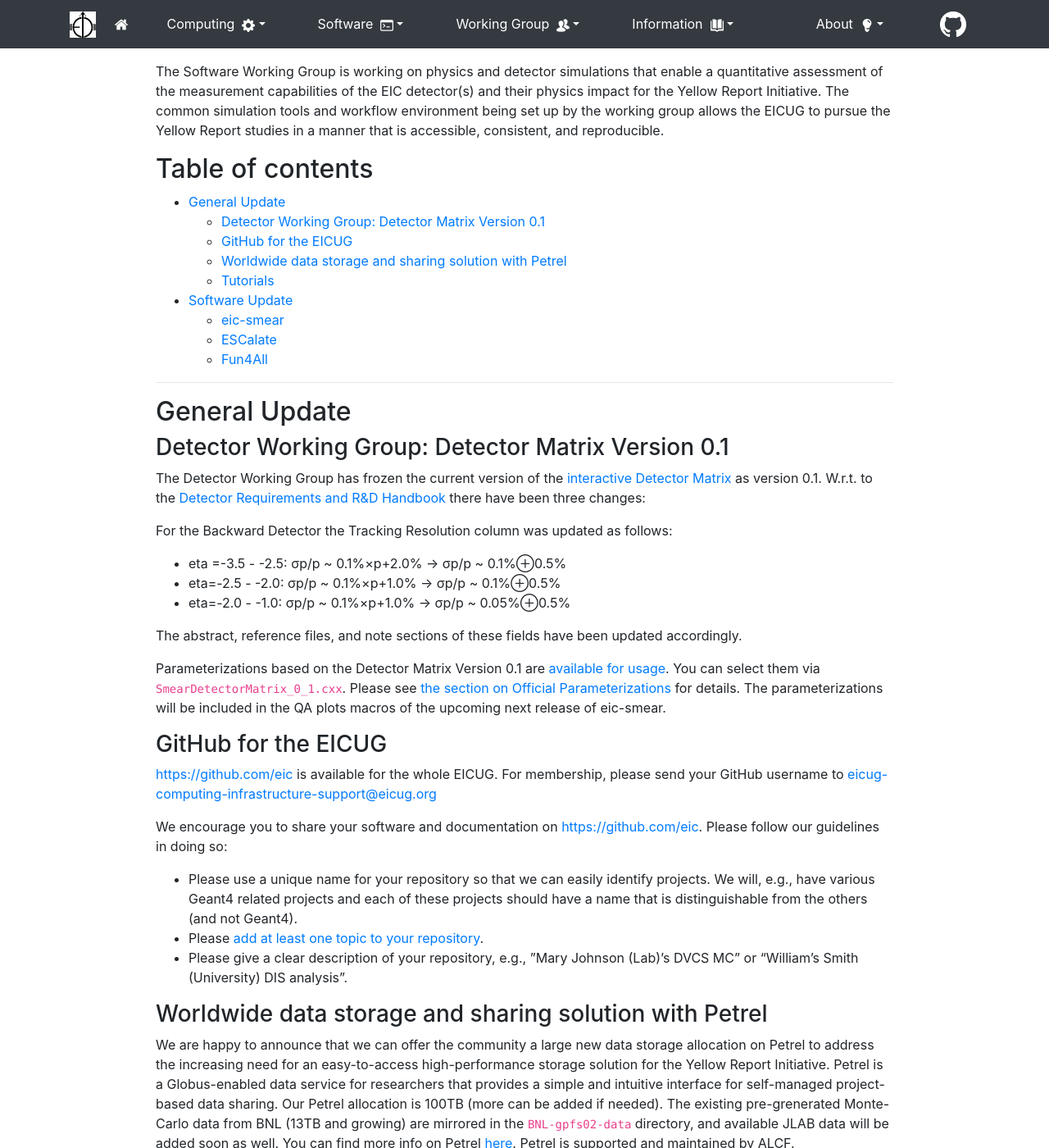
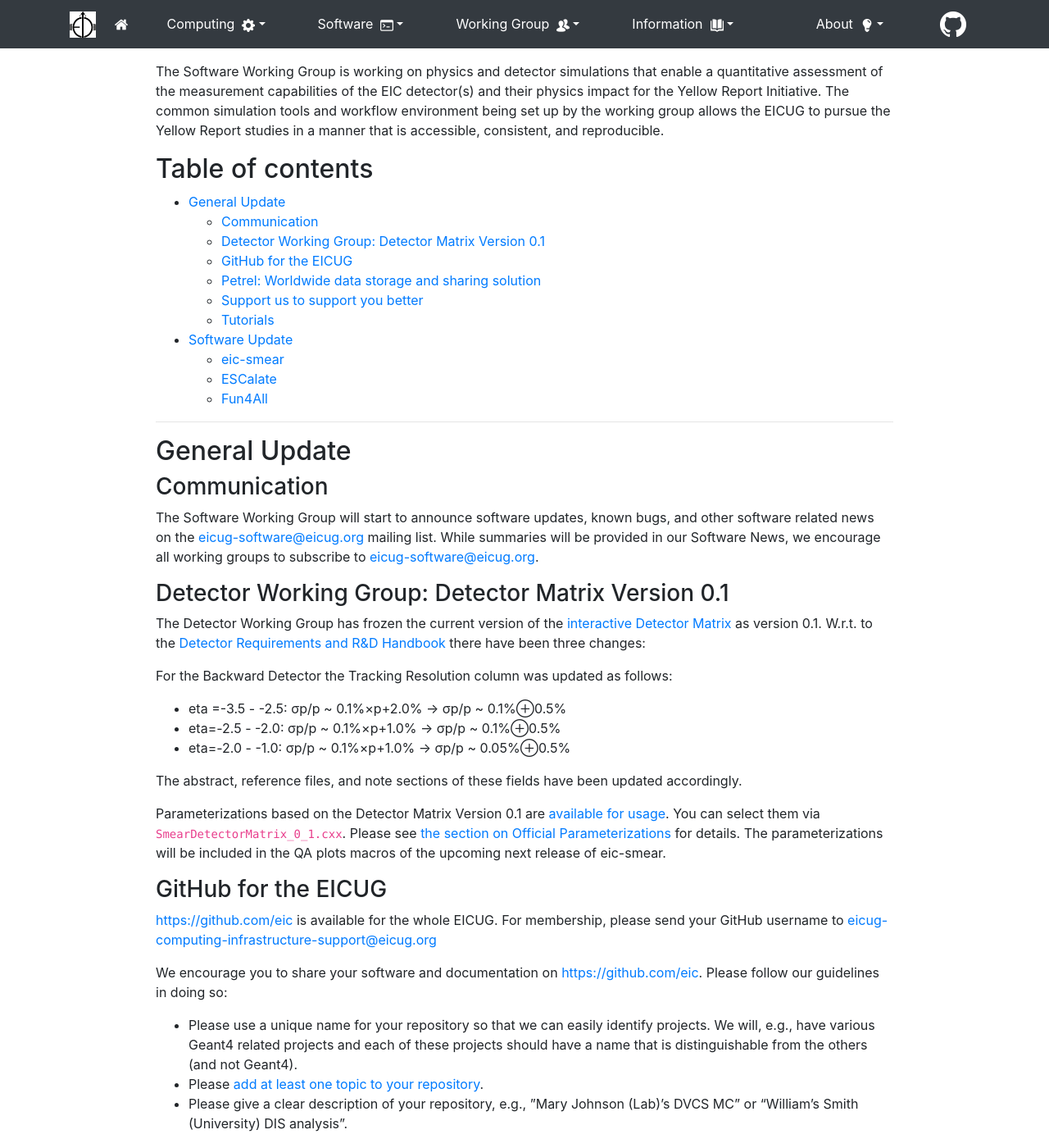
Before and after one commit to kkauder/eic.github.io, a Jekyll site: the page built from _posts/2020-06-22-software-news.md, in a window 1280 px wide and 1400 px high, scrolled down 207 px. Shown: the whole window at 82% size. Built offline with Jekyll 4.4.1, drawn with Linux system fonts in a browser that asks for light colours; nearby versions of some CDN libraries; some of the changed text lies outside the part shown.

Commit message:
Added a section on Communication and Support

```diff
--- a/_posts/2020-06-22-software-news.md
+++ b/_posts/2020-06-22-software-news.md
@@ -20,9 +20,11 @@
 ## Table of contents
 
 * [General Update](#swg)
+    * [Communication](#communication)
     * [Detector Working Group: Detector Matrix Version 0.1](#dwg)
     * [GitHub for the EICUG](#github)
-    * [Worldwide data storage and sharing solution with Petrel](#petrel)
+    * [Petrel: Worldwide data storage and sharing solution](#petrel)
+    * [Support us to support you better](#support)
     * [Tutorials](#tutorials)
 * [Software Update](#update)
     * [eic-smear](#eic-smear)
@@ -32,6 +34,17 @@
 ---
 
 ## General Update {#swg}
+
+### Communication {#communication}
+
+The Software Working Group will start to announce software updates,
+known bugs, and other software related news on the
+[eicug-software@eicug.org](mailto:eicug-software@eicug.org) mailing
+list. While summaries will be provided in our
+Software News, we encourage all working groups to subscribe to
+[eicug-software@eicug.org](mailto:eicug-software@eicug.org).
+
+
 
 ### Detector Working Group: Detector Matrix Version 0.1 {#dwg}
 
@@ -64,7 +77,7 @@
 
 
 
-### Worldwide data storage and sharing solution with Petrel {#petrel}
+### Petrel: Worldwide data storage and sharing solution {#petrel}
 
 We are happy to announce that we can offer the community
 a large new data storage allocation on Petrel
@@ -99,7 +112,16 @@
 
 
 
-### ToDo: Tutorials {#tutorials}
+### Support us to support you better {#support}
+The common simulation tools and workflow environment can only grow
+with user input. The EICUG Software Working Group asks interested
+users to join our support team to ensure fast response to user
+requests. This is an ideal opportunity to learn more about the
+software and its development.
+
+
+
+### Tutorials {#tutorials}
 The tutorials for fast and detector full simulations are available on the [EICUG YouTube channel](https://www.youtube.com/channel/UCXc9WfDKdlLXoZMGrotkf7w). The next tutorials will be on Monte Carlo Event Generators. The dates will be slighlty adjusted due to the new dates for the EIC User Group Meeting (July 15-17).
 
 <img src="{{ '/assets/images/tutorials/SWG-Tutorials.pdf' | relative_url }}" width="500"/>
```
